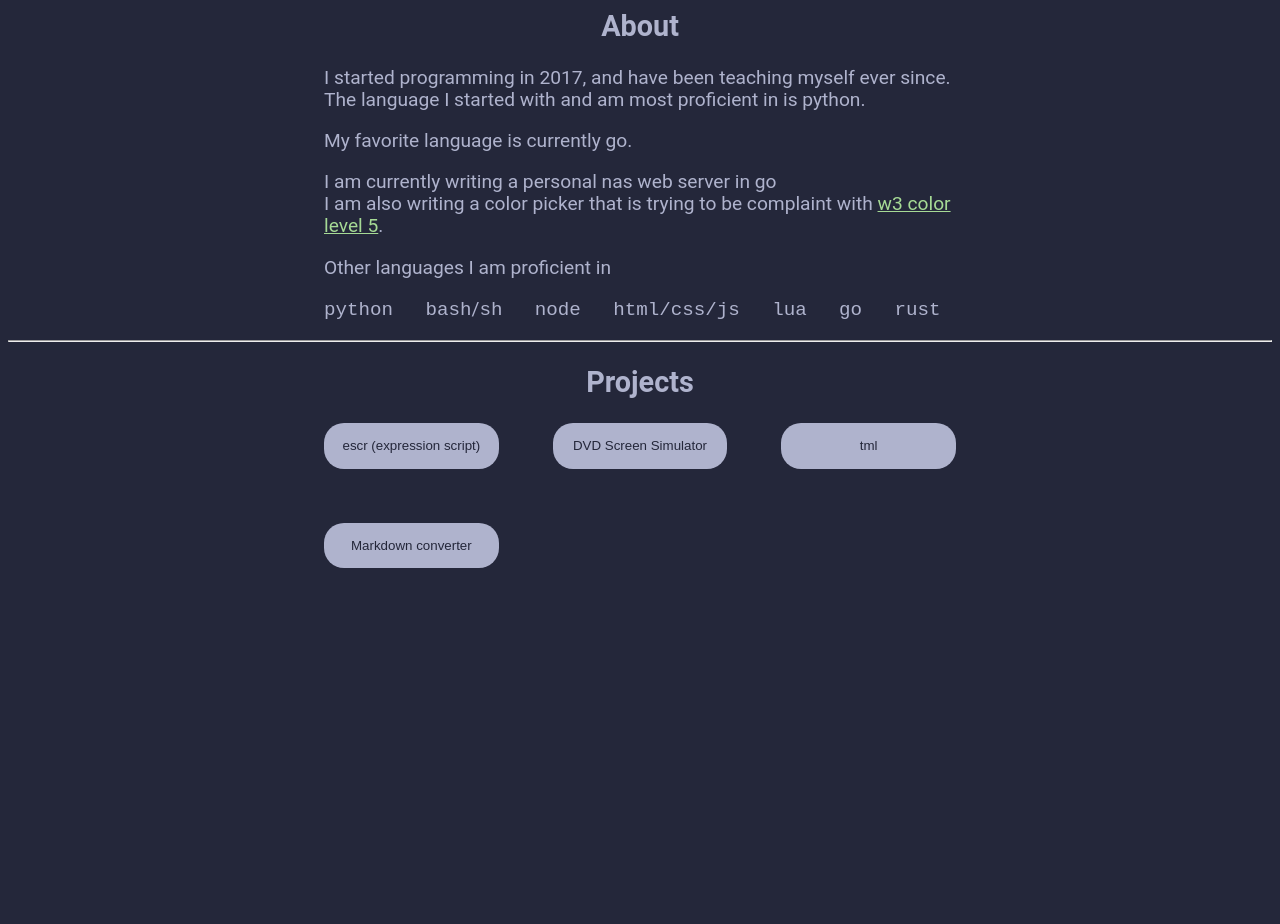
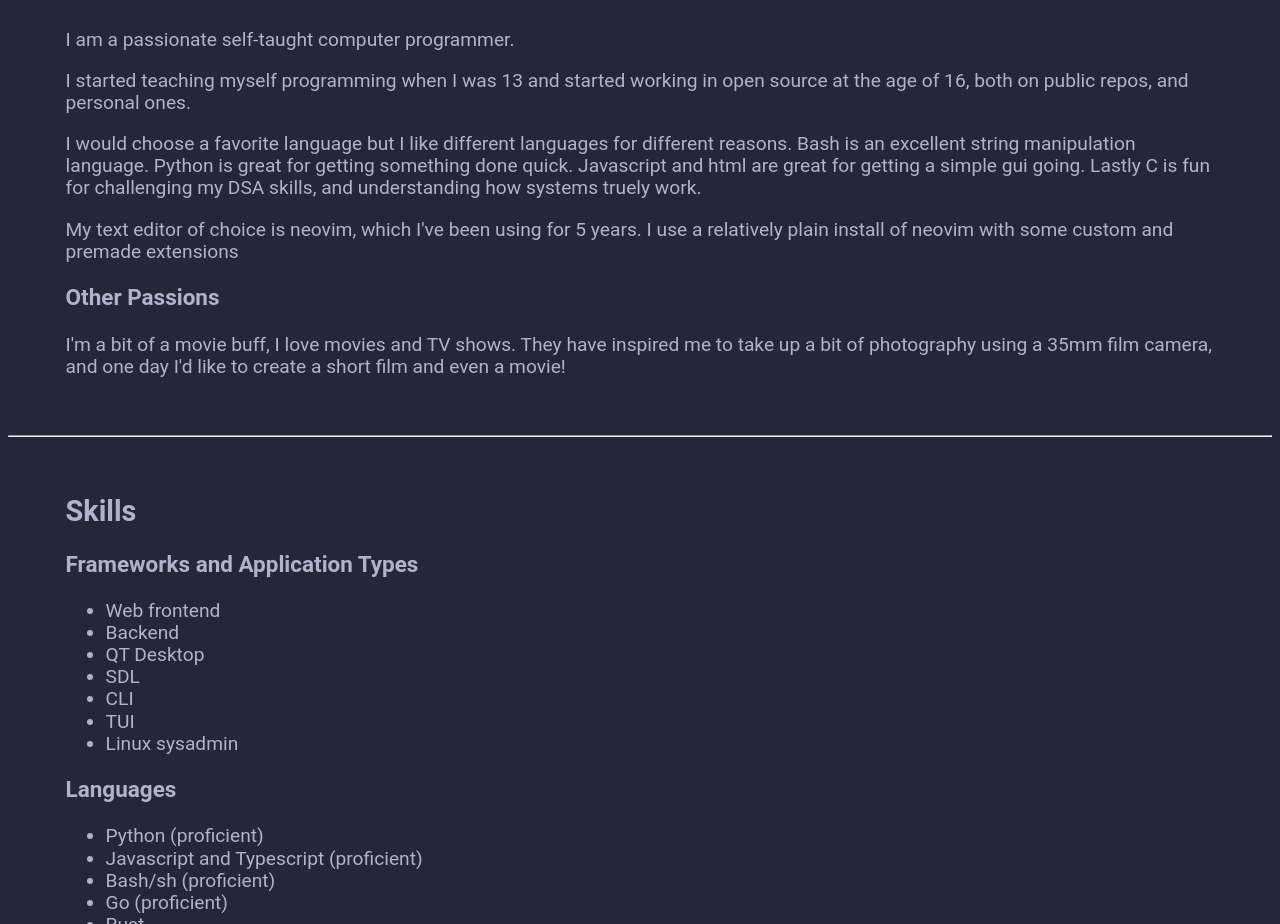
Before and after one commit to Brandongua/Brandongua.github.io, a plain HTML site: page index.html in a window 1280 px wide. Shown: the part 86-1010 px from the top of the page. Before the commit the page ends 800 px from the top, so only its background shows below. Drawn offline with Linux system fonts and the light colour scheme.

Commit message:
merge: rebase

```diff
--- a/index.html
+++ b/index.html
@@ -1,6 +1,5 @@
 <!DOCTYPE html>
 <html lang="en">
-
     <head>
         <meta charset="UTF-8">
         <title>Brandon's Website</title>
@@ -9,56 +8,131 @@
     </head>
 
     <body>
-        <header>
-            <h1 onclick="window.open('https://brandongua.github.io')">window.open("brandongua.github.io")</h1>
-        </header>
         <main>
-            <section class="about-section" id="About">
-                <h2 class="section-title">
-                    <strong>About</strong>
+            <section id="about">
+                <h2>
+                    About
                 </h2>
-                <p>
-                I started programming in 2017, and have been teaching myself ever since.<br>
-                The language I started with and am most proficient in is python.<br>
-                </p>
-                <p>
-                My favorite language is currently go.<br>
-                </p>
-                <p>
-                I am currently writing a personal nas web server in go</br>
-                I am also writing a color picker that is trying to be complaint with <a href="https://www.w3.org/TR/css-color-5/">w3 color level 5</a>.
-                </p>
-                <p class="about-paragraph">
-                    Other languages I am proficient in
-                    <ul id="language-list">
-                        <li><code>python</code></li>
-                        <li><code>bash</code>/<code>sh</code></li>
-                        <li><code>node</code></li>
-                        <li><code>html/css/js</code></li>
-                        <li><code>lua</code></li>
-                        <li><code>go</code></li>
-                        <li><code>rust</code></li>
-                    </ul>
-                </p>
+                <p> I am a passionate self-taught computer programmer. </p>
+
+                <p> I started teaching myself programming when I was 13
+                    and started working in open source at the age of 16, both
+                    on public repos, and personal ones. </p>
+
+                <p> I would choose a favorite language but I like different
+                    languages for different reasons. Bash is an excellent
+                    string manipulation language. Python is great
+                    for getting something done quick. Javascript and html
+                    are great for getting a simple gui going. Lastly
+                    C is fun for challenging my DSA skills, and understanding
+                    how systems truely work.
+
+                <p> My text editor of choice is neovim, which I've been using
+                    for 5 years. I use a relatively plain install of neovim
+                    with some custom and premade extensions </p>
+
+                <h3>Other Passions</h3>
+                <p> I'm a bit of a movie buff, I love movies and TV shows.
+                    They have inspired me to take up a bit of photography using
+                    a 35mm film camera, and one day I'd like to create a short
+                    film and even a movie!
             </section>
+
             <hr>
-            <section class="projects" id="Projects">
-                <h2 class="section-title">
-                    <strong>Projects</strong>
+
+            <section>
+                <h2>Skills</h2>
+
+                <h3>Frameworks and Application Types</h3>
+                <ul>
+                    <li> Web frontend </li>
+                    <li> Backend </li>
+                    <li> QT Desktop </li>
+                    <li> SDL </li>
+                    <li> CLI </li>
+                    <li> TUI </li>
+                    <li> Linux sysadmin </li>
+                </ul>
+
+                <h3>Languages</h3>
+                <ul>
+                    <li> Python (proficient) </li>
+                    <li> Javascript and Typescript (proficient) </li>
+                    <li> Bash/sh (proficient) </li>
+                    <li> Go (proficient) </li>
+                    <li> Rust </li>
+                    <li> C </li>
+                    <li> C++ </li>
+                    <li> Java </li>
+                </ul>
+            </section>
+
+            <hr>
+
+            <section id="projects">
+                <h2>
+                    Projects
                 </h2>
-                <div id="projects">
-                    <a href="https://github.com/Brandongua/escr" class="project-link" tabindex="-1">
-                        <button><abbr>escr</abbr> (expression script)</button>
-                    </a>
-                    <a href="https://github.com/Brandongua/DVD_Screen" class="project-link" tabindex="-1"><button
-                        class="project">DVD Screen Simulator</button></a>
-                    <a href="https://github.com/Brandongua/tml" class="project-link" tabindex="-1"><button
-                        class="project">tml</button></a>
-                    <a href="https://github.com/Brandongua/Markdown-converter" class="project-link"
-                        tabindex="-1"><button class="project">Markdown converter</button></a>
-                </div>
+
+                <section>
+                    <h3>
+                        DVD Screen Simulator
+                        <a href="https://github.com/Brandongua/dvdc" external></a>
+                    </h3>
+
+                    <p> A DVD screen simulation in C (using SDL2)
+                        with lua extensions. </p>
+
+                    <p> This is a recreation of my original dvd screen simulation
+                        in <span style="text-wrap: nowrap">python
+                        <a href="https://github.com/Brandongua/DVD_Screen" external>
+                        </a></span>, which was my first large project and therefore
+                        was not extensible, and harder to maintain </p>
+                </section>
+
+                <section>
+                    <h3>TML <a href="https://github.com/Brandongua/tml" external></a></h3>
+                    <p> The terminal markup language. A python program
+                        that takes an xml-like syntax representing an enhanced
+                        terminal output, and prints it in a way that a terminal
+                        can understand. </p>
+
+                    <figure>
+                        <figcaption>Example markup</figcaption>
+                        <pre>
+&lt;red&gt;
+    &lt;bold&gt;
+        Hello!
+    &lt;bold&gt;
+&lt;red&gt;
+                        </pre>
+                        <p> Result </p>
+                        <samp>
+                            <span style="color: red; font-weight: bold">
+                                Hello!
+                            </span>
+                        </samp>
+                </section>
+
+                <section>
+                    <h3>
+                        Markdown Converter
+                        <a href="https://github.com/Brandongua/Markdown-converter">
+                        </a>
+                    </h3>
+                    <p> A markdown &rarr; html live converter presented
+                        with a word processor UI. </p>
+                </section>
+
             </section>
         </main>
     </body>
 
+    <script>
+        for(let el of document.querySelectorAll("a[external]")) {
+            el.innerHTML = `<svg xmlns="http://www.w3.org/2000/svg" x="0px" y="0px" width="100" height="100" viewBox="0 0 30 30">
+                <path d="M 25.980469 2.9902344 A 1.0001 1.0001 0 0 0 25.869141 3 L 20 3 A 1.0001 1.0001 0 1 0 20 5 L 23.585938 5 L 13.292969 15.292969 A 1.0001 1.0001 0 1 0 14.707031 16.707031 L 25 6.4140625 L 25 10 A 1.0001 1.0001 0 1 0 27 10 L 27 4.1269531 A 1.0001 1.0001 0 0 0 25.980469 2.9902344 z M 6 7 C 4.9069372 7 4 7.9069372 4 9 L 4 24 C 4 25.093063 4.9069372 26 6 26 L 21 26 C 22.093063 26 23 25.093063 23 24 L 23 14 L 23 11.421875 L 21 13.421875 L 21 16 L 21 24 L 6 24 L 6 9 L 14 9 L 16 9 L 16.578125 9 L 18.578125 7 L 16 7 L 14 7 L 6 7 z"></path>
+                </svg>`
+        }
+    </script>
 </html>
--- a/src/main.css
+++ /dev/null
@@ -1,76 +0,0 @@
-/*vim:foldmethod=marker*/
-
-/* base styling {{{*/
-
-:root{
-    --title-color: green;
-    --link-color: blue;
-}
-
-html{
-    font-size: 1.2em;
-    font-family: Roboto, Arial, Sans-Serif;
-}
-
-main{
-    display: flex;
-    justify-content: center;
-}
-
-.section-title{
-    text-align: center;
-    text-decoration: underline;
-}
-
-/* }}} */
-
-/* welcome bar {{{ */
-.welcome-header{
-    text-align: center;
-    color: var(--title-color);
-}
-/* }}} */
-
-/* about {{{ */
-
-.about-paragraph{
-    --side-padding: 8vw;
-    padding-left: var(--side-padding);
-    padding-right: var(--side-padding);
-}
-
-/* }}} */
-
-/* project buttons {{{ */
-
-section#Projects{
-    display: flex;
-    flex-wrap: wrap;
-    justify-content: center;
-}
-
-#Projects h2.section-title{
-    flex-basis: 100%;
-}
-
-a.project-link{
-    text-decoration: none;
-}
-
-button.project{
-    background-color: darkgray;
-    color: var(--link-color);
-    font-size: 1.2rem;
-    border-radius: 0px;
-    cursor: pointer;
-    margin-left: 1vw;
-    margin-right: 1vw;
-    transition: font-size 100ms, background-color 100ms;
-}
-
-button.project:hover, button.project:focus{
-    background-color: white;
-    font-size: 1.3rem;
-}
-
-/* }}} */
--- a/src/styles.css
+++ b/src/styles.css
@@ -5,6 +5,13 @@
     --link-color: #a6da95;
 
     font-size: 1.2rem;
+}
+
+a {
+    color: lightblue;
+}
+a:visited {
+    color: pink;
 }
 
 body {
@@ -20,15 +27,10 @@ a {
 
 header h1 {
     color: hsl(208 30.00% 70.00%);
-    text-align: center;
 }
 
 section {
     margin: 3rem;
-}
-
-section :is(h1, h2, h3, h4, h5, h6) {
-    text-align: center;
 }
 
 button {
@@ -79,11 +81,7 @@ a {
 /*</language list> }}}*/
 
 /*<projects list> {{{*/
-
-#Projects {
-    margin: 0;
-}
-#projects {
+#project-list {
     display: grid;
     grid-template-columns: repeat(3, 1fr);
     gap: 5ch;
@@ -91,4 +89,23 @@ a {
     width: 50%;
 }
 
+#project-list a:hover {
+    background: var(--main);
+    color: var(--text-color);
+
+    border-color: var(--text-color)
+}
+
+a[external]:empty::before {
+    content: " (github)";
+}
+
+#projects a svg {
+    stroke: currentcolor;
+    fill: currentcolor;
+    width: 1.1em;
+    height: 1.1em;
+}
+
+
 /*</projects list>}}}*/
```
Also changed, not shown: external-icon.svg (added).
